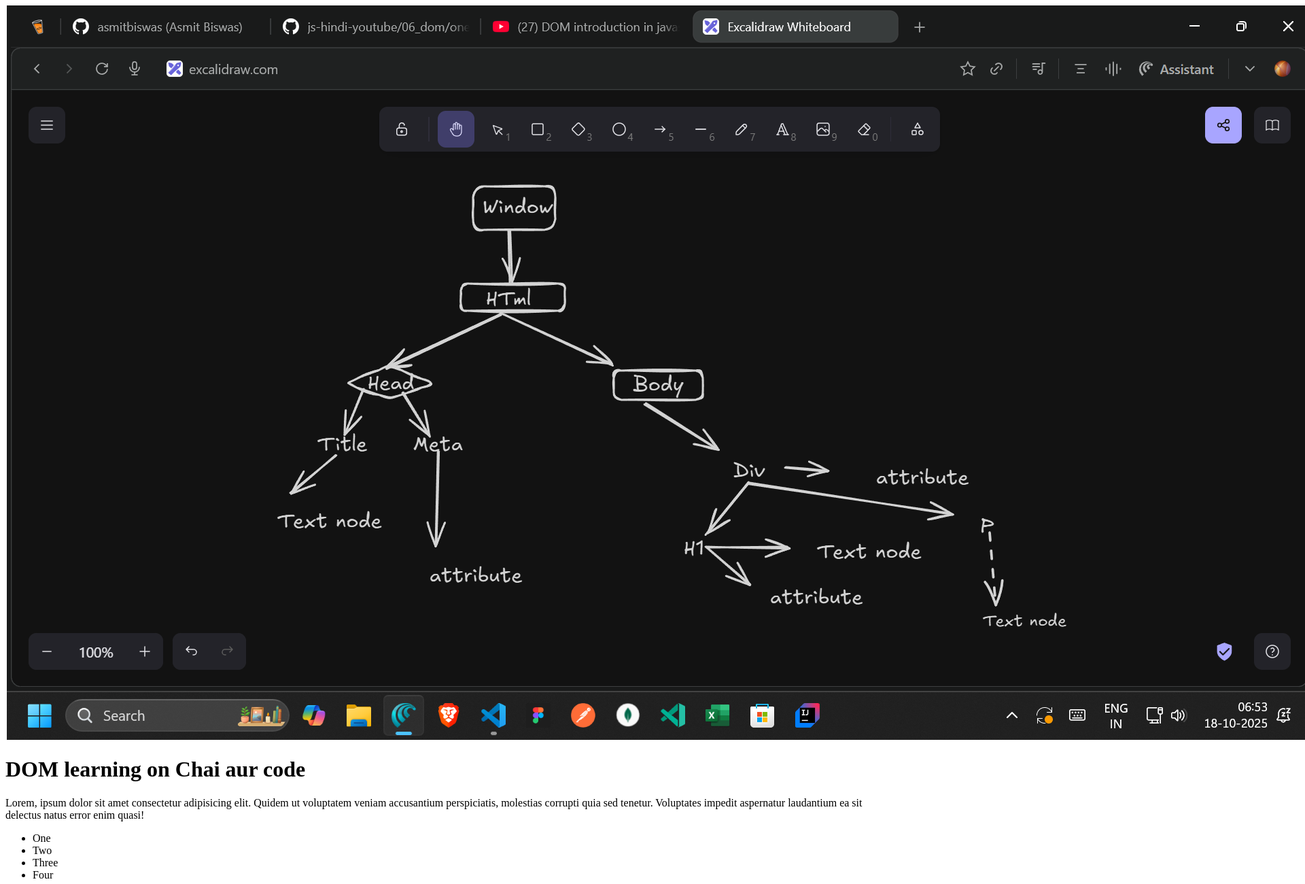
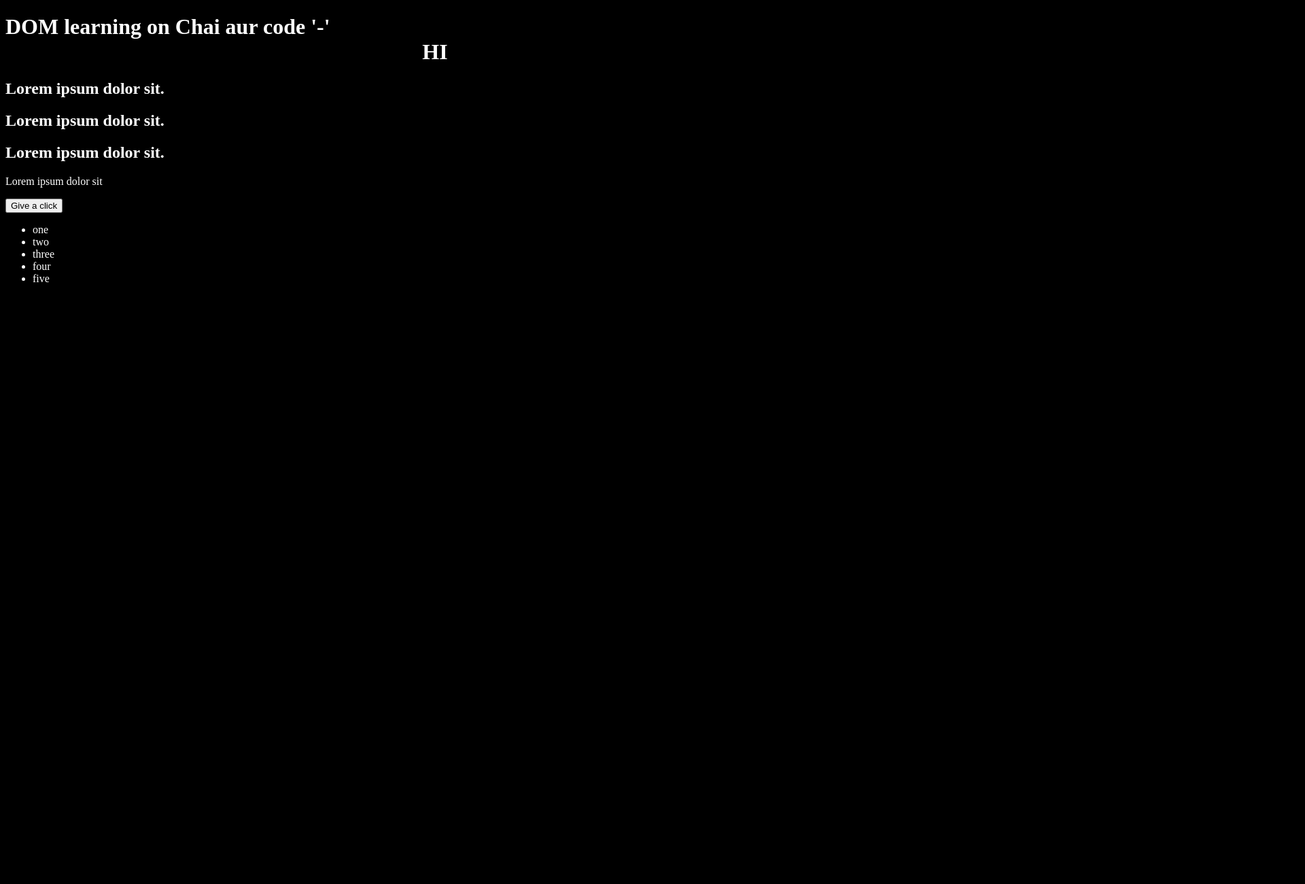
Before and after one commit to asmitbiswas/Javascript, a plain HTML site: page 06_DOM/DOM.html in a window 1280 px wide. Shown: the whole page at 68% size, 1920 px wide, since content can reach past the window. After the commit the page ends 800 px from the top, so only its background shows below. Drawn offline with Linux system fonts and the light colour scheme.

```diff
--- a/06_DOM/DOM.html
+++ b/06_DOM/DOM.html
@@ -2,20 +2,25 @@
 <html lang="en">
 <head>
     <meta charset="UTF-8">
-    <meta name="viewport" content="width=device-width, initial-scale=1.0">
+
     <title>DOM learning</title>
+<link rel="stylesheet" href="style.css">
 </head>
-<legend><img src="Screenshot (169).png" alt=""></legend>
-<body>
-    <div class="coantainer">
-        <h1>DOM learning on Chai aur code</h1>
-        <p>Lorem, ipsum dolor sit amet consectetur adipisicing elit. Quidem ut voluptatem veniam accusantium perspiciatis, molestias corrupti quia sed tenetur. Voluptates impedit aspernatur laudantium ea sit delectus natus error enim quasi!</p>
+<body class="bg-black">
+    <div >
+        <h1  id="title" class="heading">DOM learning on Chai aur code '-' <span class = "hello">HI</span><h1>
+        <h2>Lorem ipsum dolor sit.</h2>
+        <h2>Lorem ipsum dolor sit.</h2>
+        <h2>Lorem ipsum dolor sit.</h2>
+        <p>Lorem ipsum dolor sit</p>
     </div>
+    <input type="button" value="Give a click">
+    <ul>
+        <li class = "List-things">one</li>
+        <li class = "List-things">two</li>
+        <li class = "List-things">three</li>
+        <li class = "List-things">four</li>
+        <li class = "List-things">five</li>
+    </ul>
 </body>
-<ul>
-    <li class = "List-item">One</li>
-    <li class = "List-item">Two</li>
-    <li class = "List-item">Three</li>
-    <li class = "List-item">Four</li>
-</ul>
 </html>
--- /dev/null
+++ b/06_DOM/style.css
@@ -0,0 +1,10 @@
+.bg-black{
+    background-color: black;
+    color: white;
+}
+
+.hello{
+    display: flex;
+    justify-content: center;
+
+}
```
